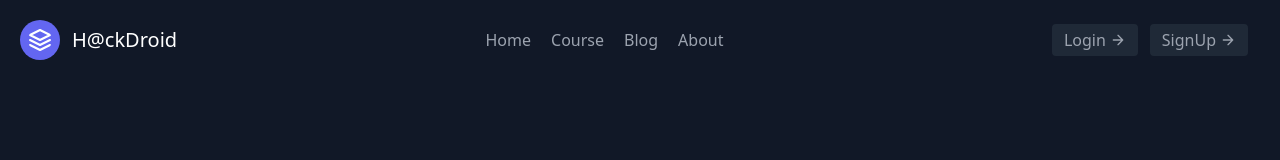
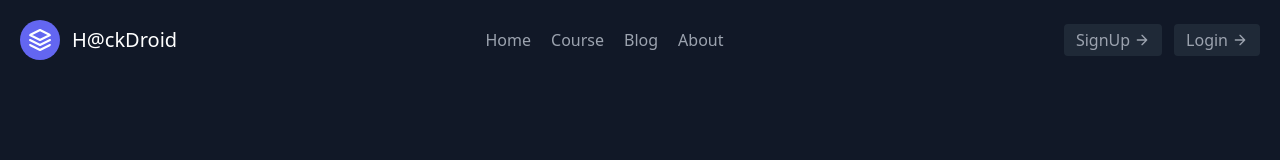
Before and after one commit to tony83033/Anand-project, a Next.js app: page / in a window 1280 px wide. Shown: the top 160 px of the page. Built offline with nearby package versions, Linux system fonts and the light colour scheme; no server answers.

Commit message:
fixing navbar

```diff
--- a/pages/_app.js
+++ b/pages/_app.js
@@ -1,6 +1,30 @@
 import '../styles/globals.css'
 import Navbar from './components/Navbar'
 import Footer  from './components/Footer'
+import { useEffect, useState } from 'react'
+import { account } from './appwrite/appwriteConfig'
 export default function App({ Component, pageProps }) {
-  return <> <Navbar></Navbar> <Component {...pageProps} /> <Footer></Footer> </>
+  const [key,setkey] = useState(0);
+  const [user,setuser]   = useState({value:null})
+
+
+  useEffect(()=>{
+    setkey(Math.random());
+    const promise = account.get();
+
+    promise.then(function (response) {
+      console.log(response);
+      setuser({value:response})
+
+    //  console.log( "here is is login",islogin);
+}, function (error) {
+    console.log(error);
+    setkey(Math.random());
+
+});
+  },[])
+
+
+
+  return <> <Navbar  key={key} user={user} ></Navbar> <Component {...pageProps} /> <Footer></Footer> </>
 }
--- a/pages/appwrite/appwriteConfig.js
+++ b/pages/appwrite/appwriteConfig.js
@@ -2,7 +2,8 @@ import { Client, Account, ID , Databases} from 'appwrite';
 
 const client = new Client();
 
-client.setEndpoint("http://127.0.0.1/v1").setProject("63baede28ec35533dbc3");
+client.setEndpoint("http://127.0.0.1/v1").setProject("63cd1a32094608afb9e1");
+
 
 export const databases = new Databases(client,process.env.Database);
 export const account = new Account(client);
--- a/pages/components/Navbar.js
+++ b/pages/components/Navbar.js
@@ -2,22 +2,12 @@ import React, { useEffect } from 'react'
 import Link from 'next/link'
 import { account } from '../appwrite/appwriteConfig'
 
-const Navbar = () => {
-  let islogin = null;
-  useEffect(()=>{
-    const promise = account.get();
+const Navbar = ({key,user}) => {
 
-promise.then(function (response) {
-    console.log(response);
-    islogin = response;
-  //  myrouter.push("/");
-}, function (error) {
-    console.log(error);
-});
-  })
+
   return (
     <>
-      <header className="text-gray-400 bg-gray-900 body-font sticky top-0 z-50">
+      <header key={key} className="text-gray-400 bg-gray-900 body-font sticky top-0 z-50">
   <div className="container mx-auto flex flex-wrap p-5 flex-col md:flex-row items-center">
     <Link href={'/'} className="flex title-font font-medium items-center text-white mb-4 md:mb-0">
       <svg
@@ -45,11 +35,27 @@ promise.then(function (response) {
 
 
 
-{
- islogin &&
 
- <Link href={'/sign'} className="inline-flex items-center bg-red-800 border-0 py-1 px-3 focus:outline-none hover:bg-gray-700 rounded text-base mt-4 md:mt-0 mx-3">
-      Logout
+<div>
+
+  {user.value &&  <Link href={'/logout'} className="inline-flex items-center bg-red-800 border-0 py-1 px-3 focus:outline-none hover:bg-gray-700 rounded text-base mt-4 md:mt-0 mx-3">
+   Logout
+   <svg
+     fill="none"
+     stroke="currentColor"
+     strokeLinecap="round"
+     strokeLinejoin="round"
+     strokeWidth={2}
+     className="w-4 h-4 ml-1"
+     viewBox="0 0 24 24"
+   >
+     <path d="M5 12h14M12 5l7 7-7 7" />
+   </svg>
+ </Link> }
+
+   {!user.value &&
+   <Link href={'/sign'} className="inline-flex items-center bg-gray-800 border-0 py-1 px-3 focus:outline-none hover:bg-gray-700 rounded text-base mt-4 md:mt-0 mx-3">
+      SignUp
       <svg
         fill="none"
         stroke="currentColor"
@@ -58,12 +64,14 @@ promise.then(function (response) {
         strokeWidth={2}
         className="w-4 h-4 ml-1"
         viewBox="0 0 24 24"
-      >
+        >
         <path d="M5 12h14M12 5l7 7-7 7" />
       </svg>
     </Link>
 
 }
+
+{!user.value &&
 
 <Link href={'/login'} className="inline-flex items-center bg-gray-800 border-0 py-1 px-3 focus:outline-none hover:bg-gray-700 rounded text-base mt-4 md:mt-0">
   Login
@@ -75,25 +83,26 @@ promise.then(function (response) {
     strokeWidth={2}
     className="w-4 h-4 ml-1"
     viewBox="0 0 24 24"
-  >
+    >
     <path d="M5 12h14M12 5l7 7-7 7" />
   </svg>
 </Link>
+    }
 
-    <Link href={'/sign'} className="inline-flex items-center bg-gray-800 border-0 py-1 px-3 focus:outline-none hover:bg-gray-700 rounded text-base mt-4 md:mt-0 mx-3">
-      SignUp
-      <svg
-        fill="none"
-        stroke="currentColor"
-        strokeLinecap="round"
-        strokeLinejoin="round"
-        strokeWidth={2}
-        className="w-4 h-4 ml-1"
-        viewBox="0 0 24 24"
-      >
-        <path d="M5 12h14M12 5l7 7-7 7" />
-      </svg>
-    </Link>
+
+
+
+
+
+
+
+
+
+
+
+
+
+  </div>
   </div>
 </header>
 
```
